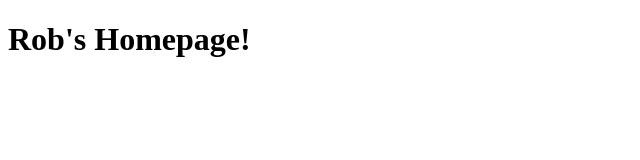
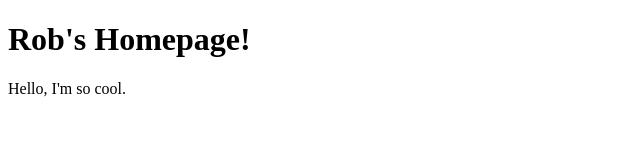
Before and after one commit to RPreuss/rpreuss.github.io, a plain HTML site: page index.html in a window 1280 px wide. Shown: the whole page, without its empty margins (0-640 px from the left). Drawn offline with Linux system fonts and the light colour scheme.

Commit message:
showed how cool I am

```diff
--- a/index.html
+++ b/index.html
@@ -5,5 +5,6 @@
 	</head>
 	<body>
 		<h1>Rob's Homepage!</h1>
+		<p>Hello, I'm so cool.</p>
 	</body>
 </html>
```
